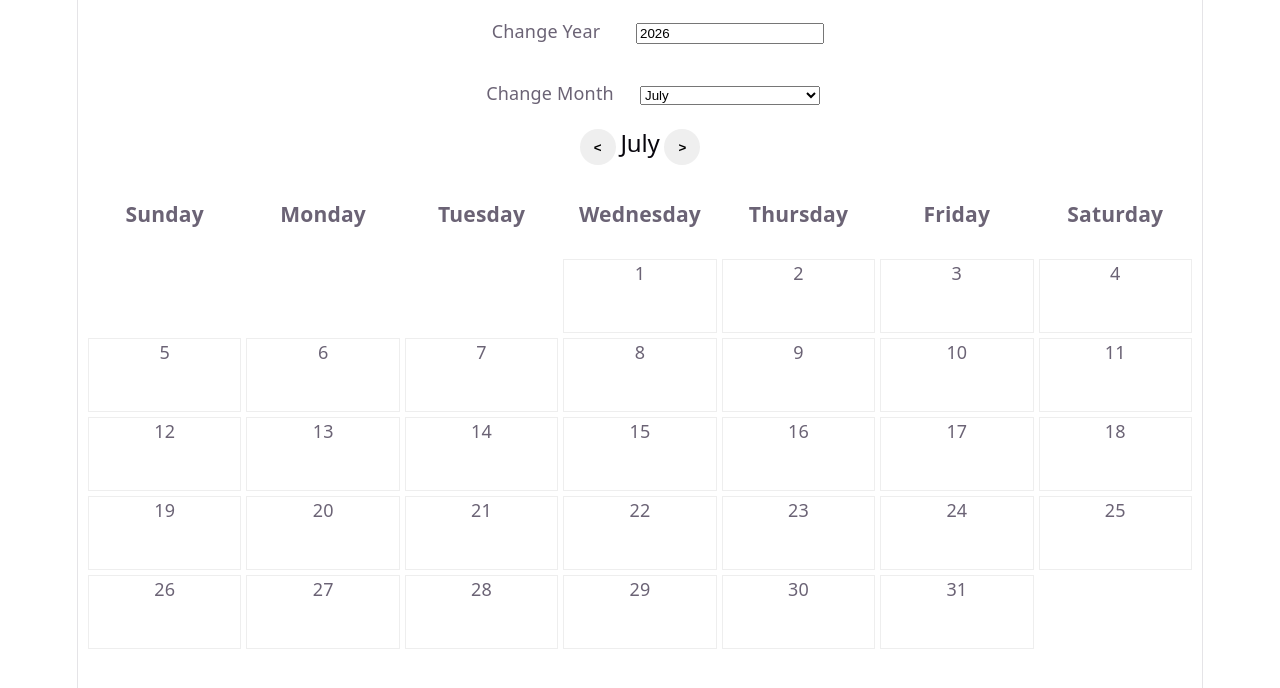
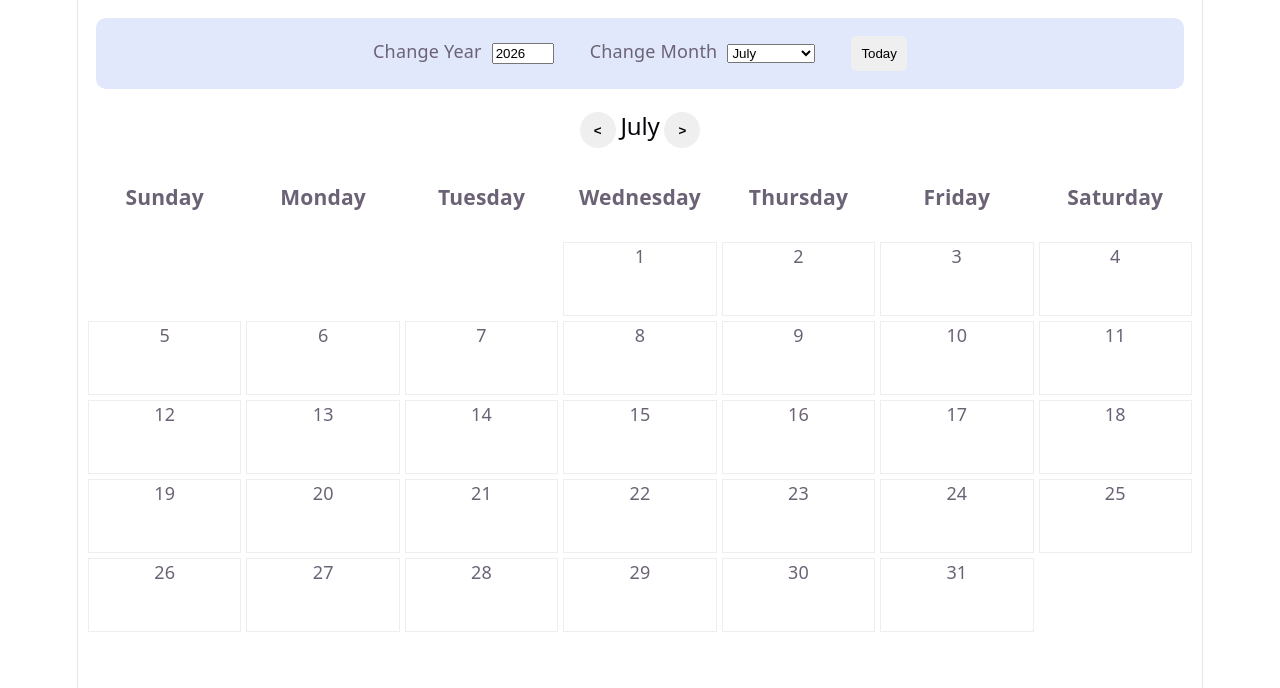
Before and after one commit to arannou/Vulandar, a Vue app: page / in a window 1280 px wide. Shown: the top 688 px of the page. Built offline with nearby package versions, Linux system fonts and the light colour scheme.

Commit message:
Style quick navigation bar

```diff
--- a/src/App.vue
+++ b/src/App.vue
@@ -5,3 +5,10 @@ import Calendar from './components/Calendar.vue'
 <template>
   <Calendar />
 </template>
+<style>
+button {
+  border: none;
+  padding: 10px;
+  border-radius: 5px;
+}
+</style>
--- a/src/components/Calendar.vue
+++ b/src/components/Calendar.vue
@@ -33,18 +33,22 @@ const goNext = () => {
         currentMonth.value = currentMonth.value + 1
     }
 }
+
+const goToday = () => {
+    currentYear.value = moment().year()
+    currentMonth.value = moment().month()
+}
 </script>
 
 <template>
-    <div class="picker">
+    <div class="jump">
         <label for="year">Change Year</label>
         <input type="number" name="year" v-model="currentYear">
-    </div>
-    <div class="picker">
         <label for="month">Change Month</label>
         <select name="month" v-model="currentMonth">
             <option v-for="month in  monthList" :value="month">{{ moment().month(month).format("MMMM") }}</option>
         </select>
+        <button type="button" title="Display current month" @click="goToday()">Today</button>
     </div>
 
     <Month :month="currentMonth" :year="currentYear" @goNext="goNext" @goPrevious="goPrevious"></Month>
@@ -52,14 +56,20 @@ const goNext = () => {
 
 </template>
 <style>
-.picker {
+.jump {
     margin: 1rem;
+    border-radius: 10px;
+    padding: 1rem;
+    background-color: #b5c5f567
 }
-.picker label {
+.jump label {
     display: inline-block;
-    width: 10rem;
 }
-.picker input, .picker select {
-    width: 10rem;
+.jump input {
+    width: 3rem;
+
+}
+.jump input, .jump select {
+    margin: 0 2rem 0 10px;
 }
 </style>
--- a/src/components/EventView.vue
+++ b/src/components/EventView.vue
@@ -55,6 +55,9 @@ const deleteEvent = () => {
 </template>
 
 <style>
+.form-div {
+    color: white;
+}
 .form-div label{
     display: block;
 }
```
